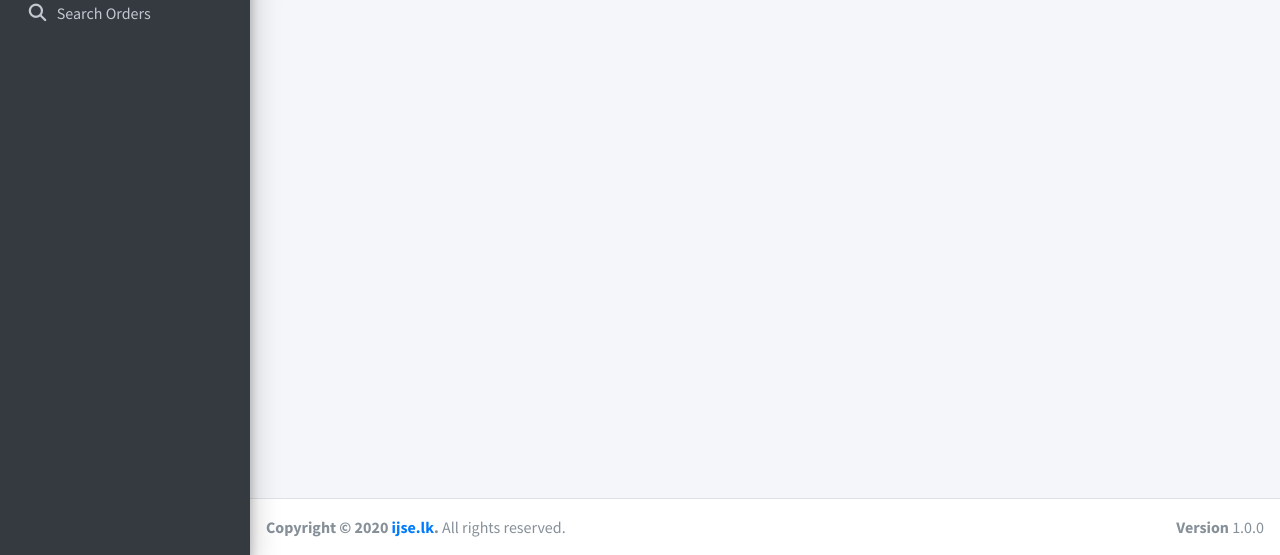
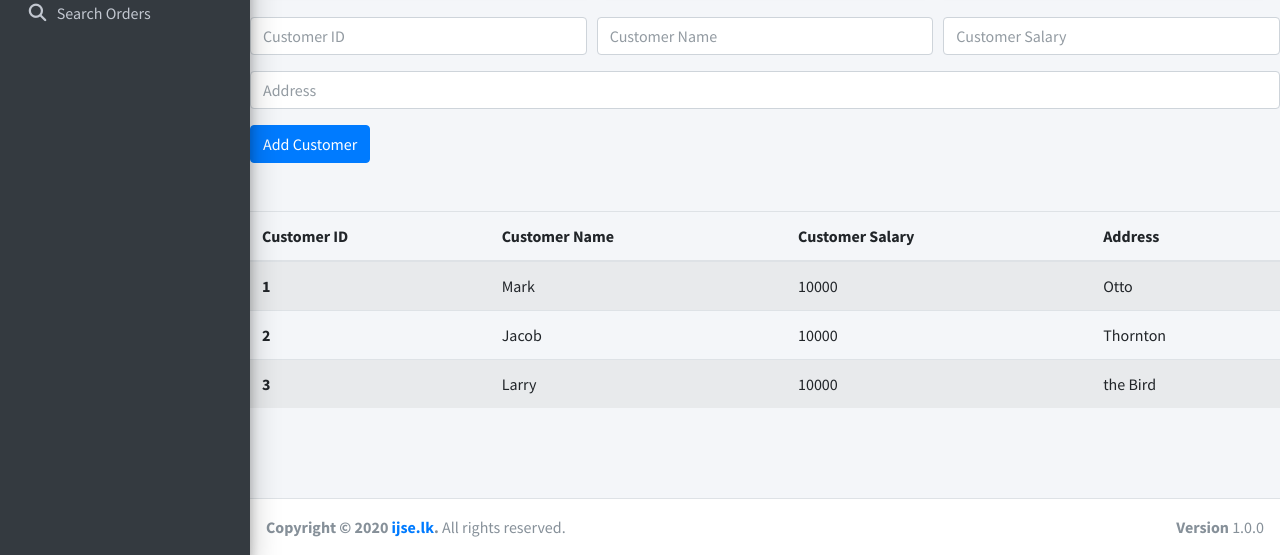
Before and after one commit to dep6-dev-playground/admin-lte-webpos, a website: page manage_customer.html in a window 1280 px wide. Shown: the part 245-800 px from the top of the page. Drawn offline with nearby package versions, Linux system fonts and the light colour scheme.

Commit message:
Modify manage_customer.html

```diff
--- a/manage_customer.html
+++ b/manage_customer.html
@@ -16,6 +16,7 @@
     <link rel="stylesheet" href="node_modules/admin-lte/plugins/overlayScrollbars/css/OverlayScrollbars.min.css">
     <!-- Google Font: Source Sans Pro -->
     <link href="https://fonts.googleapis.com/css?family=Source+Sans+Pro:300,400,400i,700" rel="stylesheet">
+
 </head>
 
 <body class="hold-transition sidebar-mini layout-fixed">
@@ -55,7 +56,7 @@
                         <!-- Add icons to the links using the .nav-icon class
                with font-awesome or any other icon font library -->
                         <li class="nav-item ">
-                            <a href="#" class="nav-link ">
+                            <a href="index.html" class="nav-link ">
                                 <i class="nav-icon fas fa-tachometer-alt"></i>
                                 <p>
                                     Dashboard
@@ -65,7 +66,7 @@
                         </li>
 
                         <li class="nav-item ">
-                            <a href="#" class="nav-link active ">
+                            <a href="manage_customer.html" class="nav-link active ">
                                 <i class="nav-icon fas fa-users"></i>
                                 <p>
                                     Manage Customers
@@ -75,7 +76,7 @@
                         </li>
 
                         <li class="nav-item ">
-                            <a href="#" class="nav-link ">
+                            <a href="manage_items.html" class="nav-link ">
                                 <i class="nav-icon fas fa-list-ol"></i>
                                 <p>
                                     Manage Items
@@ -85,7 +86,7 @@
                         </li>
 
                         <li class="nav-item ">
-                            <a href="#" class="nav-link ">
+                            <a href="place_orders.html" class="nav-link ">
                                 <i class="nav-icon fas fa-cart-plus"></i>
                                 <p>
                                     Place Orders
@@ -95,7 +96,7 @@
                         </li>
 
                         <li class="nav-item ">
-                            <a href="#" class="nav-link ">
+                            <a href="search_orders.html" class="nav-link ">
                                 <i class="nav-icon fas fa-search"></i>
                                 <p>
                                     Search Orders
@@ -123,7 +124,7 @@
                         </div><!-- /.col -->
                         <div class="col-sm-6">
                             <ol class="breadcrumb float-sm-right">
-                                <li class="breadcrumb-item"><a href="#">Home</a></li>
+                                <li class="breadcrumb-item"><a href="index.html">Home</a></li>
                                 <li class="breadcrumb-item active">Manage Customers</li>
                             </ol>
                         </div><!-- /.col -->
@@ -190,8 +191,70 @@
                 </div><!-- /.container-fluid -->
             </section>
             <!-- /.content -->
+
+
+            <form id="main">
+                <div class="form-row">
+                    <div class="form-group col-md-4">
+                        <input type="text" class="form-control" placeholder="Customer ID">
+                    </div>
+                    <div class="form-group col-md-4">
+
+                        <input type="text" class="form-control" placeholder="Customer Name">
+                    </div>
+                    <div class="form-group col-md-4">
+
+                        <input type="text" class="form-control" placeholder="Customer Salary">
+                    </div>
+                </div>
+                <div class="form-group ">
+
+                    <input type="text" class="form-control" placeholder="Address">
+                </div>
+
+                <button type="submit" class="btn btn-primary">Add Customer</button>
+
+
+            </form>
+            <br><br>
+            <table class="table table-striped">
+                <thead>
+                    <tr>
+                        <th scope="col">Customer ID</th>
+                        <th scope="col">Customer Name</th>
+                        <th scope="col">Customer Salary</th>
+                        <th scope="col">Address</th>
+                    </tr>
+                </thead>
+                <tbody>
+                    <tr>
+                        <th scope="row">1</th>
+                        <td>Mark</td>
+                        <td>10000</td>
+                        <td>Otto</td>
+                    </tr>
+                    <tr>
+                        <th scope="row">2</th>
+                        <td>Jacob</td>
+                        <td>10000</td>
+                        <td>Thornton</td>
+                    </tr>
+                    <tr>
+                        <th scope="row">3</th>
+                        <td>Larry</td>
+                        <td>10000</td>
+                        <td>the Bird</td>
+                    </tr>
+                </tbody>
+            </table>
+
+
         </div>
         <!-- /.content-wrapper -->
+
+
+
+
         <footer class="main-footer">
             <strong>Copyright &copy; 2020 <a href="http://ijse.lk">ijse.lk</a>.</strong>
             All rights reserved.
```
